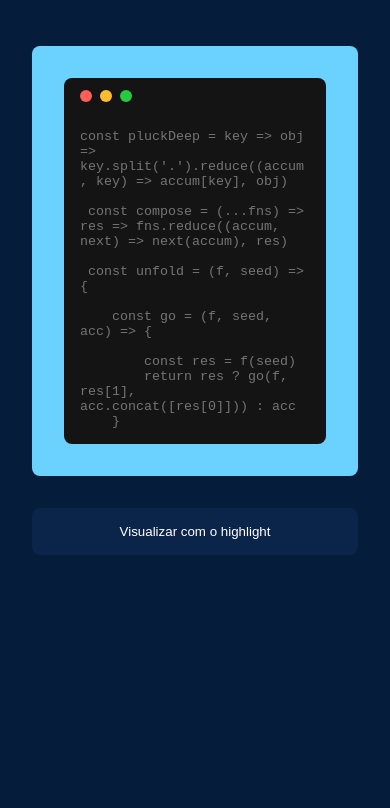
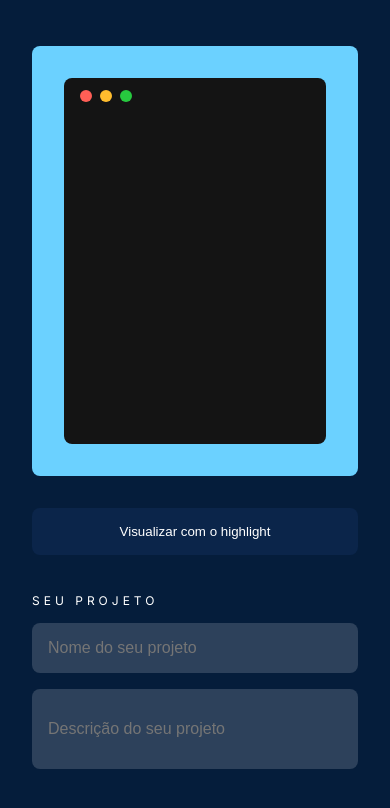
Before and after one commit to FernandoChurros/alura-dev, a plain HTML site: page index.html in a window 390 px wide. Shown: the part 66-874 px from the top of the page. Before the commit the page ends 844 px from the top, so only its background shows below. Drawn offline with Linux system fonts and the light colour scheme.

Commit message:
add section "your project", version(mobile and tablet)

```diff
--- /dev/null
+++ b/assets/css/code.css
@@ -0,0 +1,72 @@
+.code {
+    padding: 40px 2rem;
+}
+
+.bg__write {
+    border-radius: 8px;
+    background-color: #6BD1FF;
+    width: 100%;
+    height: 430px;
+    box-sizing: border-box;
+    padding: 2rem;
+}
+
+.container__write {
+    width: 100%;
+    height: calc(100% - 35px);
+}
+
+.window__manager {
+    width: 100%;
+    height: 35px;
+    border-radius: 8px 8px 0 0;
+    background-color: #141414;
+
+    display: flex;
+    align-items: center;
+    column-gap: .5rem;
+    padding-left: 1rem;
+    box-sizing: border-box;
+}
+
+.project__write {
+    box-sizing: border-box;
+    border-radius: 0 0 8px 8px;
+    width: 100%;
+    height: 100%;
+    border: none;
+    background-color: #141414;
+    padding: 1rem;
+    color: #fff;
+    /* overflow: scroll; */
+}
+
+.btn {
+    padding: 1rem;
+    border-radius: 8px;
+    width: 100%;
+    margin-top: 2rem;
+}
+
+.btn.highlight {
+    background-color: #5081FB14;
+    color: #fff;
+}
+
+.circle {
+    width: 12px;
+    height: 12px;
+    border-radius: 50%;
+}
+
+.circle.red {
+    background-color: #FF5F56;
+}
+
+.circle.yellow {
+    background-color: #FFBD2E;
+}
+
+.circle.green {
+    background-color: #27C93F;
+}
--- a/assets/css/project.css
+++ b/assets/css/project.css
@@ -1,72 +1,26 @@
 .project {
-    padding: 40px 2rem;
+    padding: 0 2rem 40px;
 }
 
-.bg__write {
-    border-radius: 8px;
-    background-color: #6BD1FF;
-    width: 100%;
-    height: 430px;
-    box-sizing: border-box;
-    padding: 2rem;
+.project-form {
+    display: flex;
+    flex-direction: column;
+    row-gap: 1rem;
 }
 
-.container__write {
-    width: 100%;
-    height: calc(100% - 35px);
+.project-form__title {
+    font-size: 12px;
+    letter-spacing: 4px;
 }
 
-.window__manager {
-    width: 100%;
-    height: 35px;
-    border-radius: 8px 8px 0 0;
-    background-color: #141414;
-
-    display: flex;
-    align-items: center;
-    column-gap: .5rem;
-    padding-left: 1rem;
-    box-sizing: border-box;
-}
-
-.project__write {
-    box-sizing: border-box;
-    border-radius: 0 0 8px 8px;
-    width: 100%;
-    height: 100%;
-    border: none;
-    background-color: #141414;
+.input__project {
+    background-color: rgba(255, 255, 255, .16);
+    border-radius: 8px;
     padding: 1rem;
-    color: #fff;
-    /* overflow: scroll; */
-}
-
-.btn {
-    padding: 1rem;
-    border-radius: 8px;
-    width: 100%;
-    margin-top: 2rem;
-}
-
-.btn.highlight {
-    background-color: #5081FB14;
+    font-size: 1rem;
     color: #fff;
 }
 
-.circle {
-    width: 12px;
-    height: 12px;
-    border-radius: 50%;
+.input__project.description {
+    height: 80px;
 }
-
-.circle.red {
-    background-color: #FF5F56;
-}
-
-.circle.yellow {
-    background-color: #FFBD2E;
-}
-
-.circle.green {
-    background-color: #27C93F;
-}
--- a/assets/css/style.css
+++ b/assets/css/style.css
@@ -3,6 +3,7 @@
 @import url(./header.css);
 @import url(./nav.css);
 @import url(./content.css);
+@import url(./code.css);
 @import url(./project.css);
 
     /* Medias Querys importadas */
@@ -19,6 +20,7 @@
 .body {
     background-color: var(--dark-blue);
     font-family: var(--font-family);
+    color: #fff;
 }
 
 textarea {
@@ -30,6 +32,10 @@ textarea {
 
 button:hover {
     cursor: pointer;
+}
+
+#myForm {
+    height: 100%;
 }
 
 @media screen and (min-width: 768px) {
--- a/index.html
+++ b/index.html
@@ -31,32 +31,39 @@
     </header>
 
     <main class="main">
-        <section class="project">
+        <section class="code">
             <div class="bg__write">
+
                 <div class="container__write">
+
                     <div class="window__manager">
                         <div class="circle red"></div>
                         <div class="circle yellow"></div>
                         <div class="circle green"></div>
                     </div>
-                    <textarea class="project__write" cols="30" rows="10" placeholder="const pluckDeep = key => obj => key.split('.').reduce((accum, key) => accum[key], obj)
 
- const compose = (...fns) => res => fns.reduce((accum, next) => next(accum), res)
+                    <form id="myForm" action="">
+                        <textarea class="project__write" name="code"></textarea>
+                    </form>
 
- const unfold = (f, seed) => {
+                </div>
 
-    const go = (f, seed, acc) => {
-
-        const res = f(seed)
-        return res ? go(f, res[1], acc.concat([res[0]])) : acc
-    }
-
-    return go(f, seed, [])
-}"></textarea>
-                </div>
             </div>
 
-            <button class="btn highlight" type="button">Visualizar com o highlight</button>
+            <button class="btn highlight" type="button" form="myForm">Visualizar com o highlight</button>
+        </section>
+
+        <section class="project">
+
+            <form class="project-form" action="">
+                <h1 class="project-form__title">SEU PROJETO</h1>
+
+                <label for="name__project" hidden>Nome do seu projeto</label>
+                <input id="name__project" class="input__project" type="text" placeholder="Nome do seu projeto">
+
+                <label for="description__project" hidden>Descrição do seu projeto</label>
+                <input id="description__project" class="input__project description" type="text" placeholder="Descrição do seu projeto">
+            </form>
         </section>
 
         <nav class="nav hidden__nav">
```
